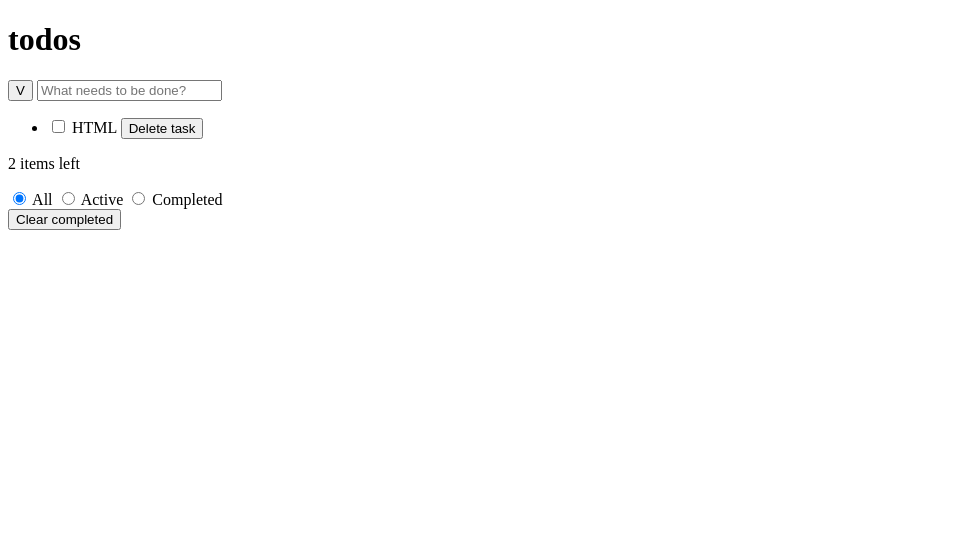
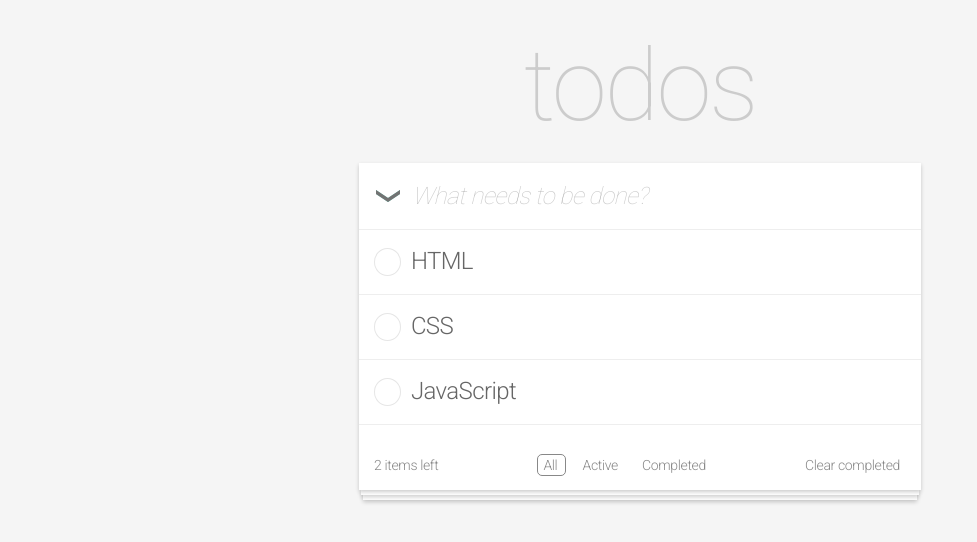
Before and after one commit to ok-technopolis-autumn-2022/Alisa_Seletskaya, a plain HTML site: page index.html in a window 1280 px wide. Shown: the whole page, without its empty margins (0-977 px from the left). Drawn offline with Linux system fonts and the light colour scheme.

Commit message:
CSS added

```diff
--- a/index.html
+++ b/index.html
@@ -3,14 +3,20 @@
 <head>
     <meta charset="UTF-8">
     <title>To do</title>
+    <link href="style/style.css" rel="stylesheet" />
+    <link rel="preconnect" href="https://fonts.googleapis.com">
+    <link rel="preconnect" href="https://fonts.gstatic.com" crossorigin>
+    <link href="https://fonts.googleapis.com/css2?family=Roboto:wght@100&display=swap" rel="stylesheet">
+    <link href="https://fonts.googleapis.com/css2?family=Roboto:wght@100;300&display=swap" rel="stylesheet">
 </head>
 <body>
     <div class="todo-app">
         <header class="todo-app__header">
             <h1>todos</h1>
         </header>
+        <main class="todo-app__main">
             <nav class="todo-app__controls">
-            <button class="todo-app__select-all" aria-label="Select all tasks">V</button>
+                <button aria-label="Select all tasks"></button>
                 <input
                         type="text"
                         name="new-task"
@@ -20,15 +26,16 @@
             </nav>
             <section class="todo-app__tasks" aria-label="Task list">
                 <ul class="todo-app__task-list tasks">
-                <li class="todo-app__task-item task-item">
+                    <li class="todo-app__task-item">
                         <div class="task-item__view">
                             <input
                                     type="checkbox"
                                     class="task-item__status"
                                     aria-label="Completed task: HTML"
+                                    id="HTML"
                             />
-                        <span class="task-item__text">HTML</span>
-                        <button class="task-item__delete">Delete task</button>
+                            <label for="HTML"><span class="task-item__text">HTML</span></label>
+                            <button class="task-item__delete"></button>
                         </div>
                         <div class="task-item__edit" hidden="hidden">
                             <input
@@ -39,11 +46,51 @@
                             />
                         </div>
                     </li>
+                    <li class="todo-app__task-item">
+                        <div class="task-item__view">
+                            <input
+                                    type="checkbox"
+                                    class="task-item__status"
+                                    aria-label="Completed task: CSS"
+                                    id="CSS"
+                            />
+                            <label for="CSS"><span class="task-item__text">CSS</span></label>
+                            <button class="task-item__delete"></button>
+                        </div>
+                        <div class="task-item__edit" hidden="hidden">
+                            <input
+                                    type="text"
+                                    class="task-item__input"
+                                    value="CSS"
+                                    aria-label="Edit task: JS"
+                            />
+                        </div>
+                    </li>
+                    <li class="todo-app__task-item">
+                        <div class="task-item__view">
+                            <input
+                                    type="checkbox"
+                                    class="task-item__status"
+                                    aria-label="Completed task: JS"
+                                    id="JS"
+                            />
+                            <label for="JS"><span class="task-item__text">JavaScript</span></label>
+                            <button class="task-item__delete"></button>
+                        </div>
+                        <div class="task-item__edit" hidden="hidden">
+                            <input
+                                    type="text"
+                                    class="task-item__input"
+                                    value="CSS"
+                                    aria-label="Edit task: JS"
+                            />
+                        </div>
+                    </li>
                 </ul>
             </section>
             <footer class="todo-app__actions-bar">
                 <p class="todo-app__items-left">2 items left</p>
-            <div class="todo-app__items-filter" aria-label="Items filter">
+                <div class="todo-app__items-filter" aria-label="Items filter" role="radiogroup">
                     <label for="all">
                         <input
                                 type="radio"
@@ -53,7 +100,9 @@
                                 aria-label="Show all tasks"
                                 checked
                         />
+                        <span class="filter-text">
                             All
+                        </span>
                     </label>
                     <label for="active">
                         <input
@@ -63,7 +112,9 @@
                                 value="active"
                                 aria-label="Show active tasks"
                         />
+                        <span class="filter-text">
                             Active
+                        </span>
                     </label>
                     <label for="completed">
                         <input
@@ -73,11 +124,14 @@
                                 value="completed"
                                 aria-label="Show completed tasks"
                         />
+                        <span class="filter-text">
                             Completed
+                        </span>
                     </label>
                 </div>
-            <button id="todo-app__clear-completed" aria-label="Clear completed tasks">Clear completed</button>
+                <button class="todo-app__clear-completed" aria-label="Clear completed tasks">Clear completed</button>
             </footer>
+        </main>
     </div>
 </body>
 </html>
--- /dev/null
+++ b/style/style.css
@@ -0,0 +1,251 @@
+body {
+    background-color: #f5f5f5;
+    font-family: 'Roboto', sans-serif;
+}
+
+.todo-app {
+    width: 100%;
+    height: 100%;
+    display: flex;
+    flex-direction: column;
+    align-items: center;
+}
+
+.todo-app__header h1 {
+    font-size: 100px;
+    font-weight: 100;
+    line-height: 21px;
+    letter-spacing: -2.5px;
+    color: #cccccc;
+}
+
+.todo-app__main {
+    width: 80%;
+    min-width: 400px;
+    max-width: 562px;
+    background: #ffffff;
+    box-shadow: 0 2px 4px rgba(0, 0, 0, 0.2);
+    position: relative;
+}
+
+.todo-app__main:before {
+    content: '';
+    position: absolute;
+    top: 100%;
+    height: 5px;
+    left: 2px;
+    right: 2px;
+    z-index: -1;
+    background-color: #FFFFFF;
+    box-shadow: 0 2px 4px rgba(0, 0, 0, 0.2);
+}
+
+.todo-app__main:after {
+    content: '';
+    position: absolute;
+    top: 100%;
+    height: 10px;
+    left: 4px;
+    right: 4px;
+    z-index: -2;
+    background-color: #FFFFFF;
+    box-shadow: 0 2px 4px rgba(0, 0, 0, 0.2);
+}
+
+.todo-app__controls {
+    height: 66px;
+    display: flex;
+    align-items: center;
+    padding-left: 15px;
+}
+
+.todo-app__controls button {
+    width: 28px;
+    height: 16px;
+    background-image: url("../img/SelectAll.svg");
+    background-repeat: no-repeat;
+    background-position: center;
+    background-size: cover;
+    background-color: transparent;
+    padding: 0;
+    border: none;
+}
+
+.todo-app__controls button:hover {
+    cursor: pointer;
+}
+
+.todo-app__controls input {
+    padding-left: 10px;
+    border: none;
+    font-family: 'Roboto', sans-serif;
+    font-size: 24px;
+    font-weight: 100;
+    line-height: 21px;
+    letter-spacing: -0.6px;
+    outline: none;
+}
+
+.todo-app__controls ::placeholder {
+    color: #cccccc;
+    font-style: italic;
+}
+
+.todo-app__tasks {
+    max-height: 400px;
+    overflow: hidden;
+    border-top: 1px solid #eeeeee;
+}
+
+ul {
+    list-style: none;
+    margin-top: 0;
+    padding: 0;
+}
+
+li {
+    height: 64px;
+    border-bottom: 1px solid #eeeeee;
+    display: flex;
+    align-items: center;
+}
+
+.todo-app__task-item {
+    display: flex;
+    align-items: center;
+}
+
+.task-item__view, .task-item__edit {
+    padding-right: 15px;
+    width: 100%;
+}
+
+.task-item__delete {
+    width: 20px;
+    height: 20px;
+    background-image: url("../img/Delete.svg");
+    background-repeat: no-repeat;
+    background-size: cover;
+    background-color: transparent;
+    border: none;
+    margin-left: auto;
+    visibility: hidden;
+}
+
+.todo-app__task-item:hover {
+    background-color: #fafafa;
+}
+
+.todo-app__task-item:hover .task-item__delete {
+    visibility: visible;
+}
+
+.task-item__delete:focus {
+    visibility: visible;
+}
+
+.task-item__delete:hover {
+    cursor: pointer;
+}
+
+.todo-app__task-item input[type=checkbox] {
+    margin: 0 0 0 15px;
+    width: 30px;
+    height: 28px;
+    border: 1px solid #e6e6e6;
+    appearance: none;
+    border-radius: 50%;
+}
+
+.todo-app__task-item input[type=checkbox]:checked {
+    background-image: url(../img/Done.svg);
+    background-repeat: no-repeat;
+    background-size: cover;
+    border: 1px solid #60c2b1;
+}
+
+.todo-app__task-item input[type=checkbox]:focus {
+    visibility: visible;
+}
+
+.todo-app__task-item input[type=checkbox]:checked~label .task-item__text {
+    text-decoration: line-through;
+    color: #cccccc;
+}
+
+.task-item__view {
+    display: flex;
+    align-items: center;
+}
+
+.task-item__text {
+    margin-left: 10px;
+    font-family: 'Roboto', sans-serif;
+    font-size: 24px;
+    font-weight: 300;
+    line-height: 21px;
+    letter-spacing: -0.6px;
+    color: #666666;
+    word-break: break-word;
+}
+
+label {
+    width: 100%;
+}
+
+label:hover {
+    cursor: pointer;
+}
+
+.todo-app__actions-bar {
+    display: flex;
+    align-items: center;
+    justify-content: space-between;
+    padding-left: 15px;
+    padding-right: 15px;
+}
+
+.todo-app__items-left, .todo-app__items-filter {
+    font-family: 'Roboto', sans-serif;
+    font-size: 14px;
+    font-weight: 300;
+    line-height: 21px;
+    letter-spacing: -0.35px;
+    color: #888888;
+}
+
+.todo-app__items-filter input:hover {
+    cursor: pointer;
+}
+
+.todo-app__items-filter input[type=radio] {
+    appearance: none;
+}
+
+.filter-text {
+    padding: 2px 5px;
+    border-radius: 5px;
+}
+
+.todo-app__items-filter input[type="radio"]:checked~.filter-text {
+    border: 1px solid #888888;
+}
+
+.todo-app__items-filter input[type="radio"]:focus~label .filter-text {
+    border: 1px solid #888888;
+}
+
+.todo-app__clear-completed {
+    border: none;
+    background-color: transparent;
+    font-family: 'Roboto', sans-serif;
+    font-size: 14px;
+    font-weight: 300;
+    line-height: 21px;
+    letter-spacing: -0.35px;
+    color: #888888;
+}
+
+.todo-app__clear-completed:hover {
+    cursor: pointer;
+}
```
Also changed, not shown: img/Circle.svg (added), img/Delete.svg (added), img/Done.svg (added), img/SelectAll.svg (added). Lines whose indentation alone changed are shown as unchanged.
